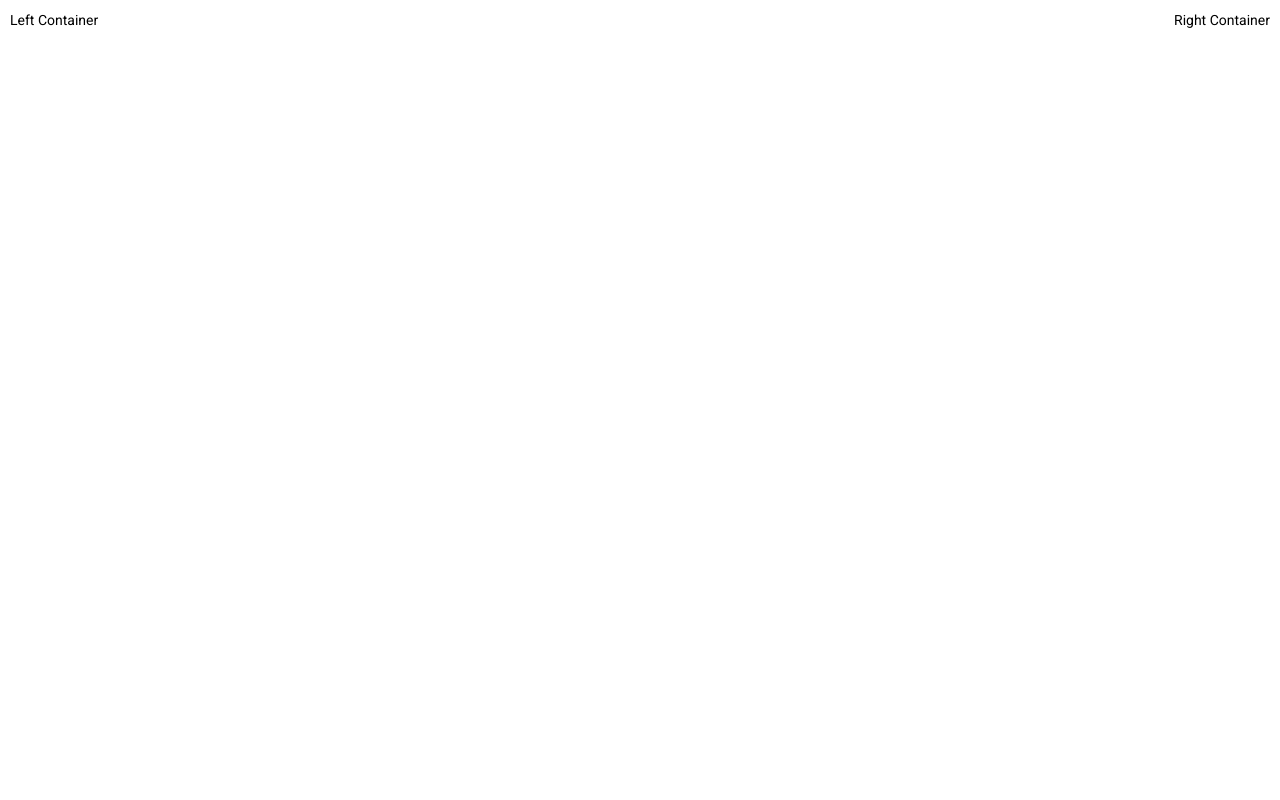
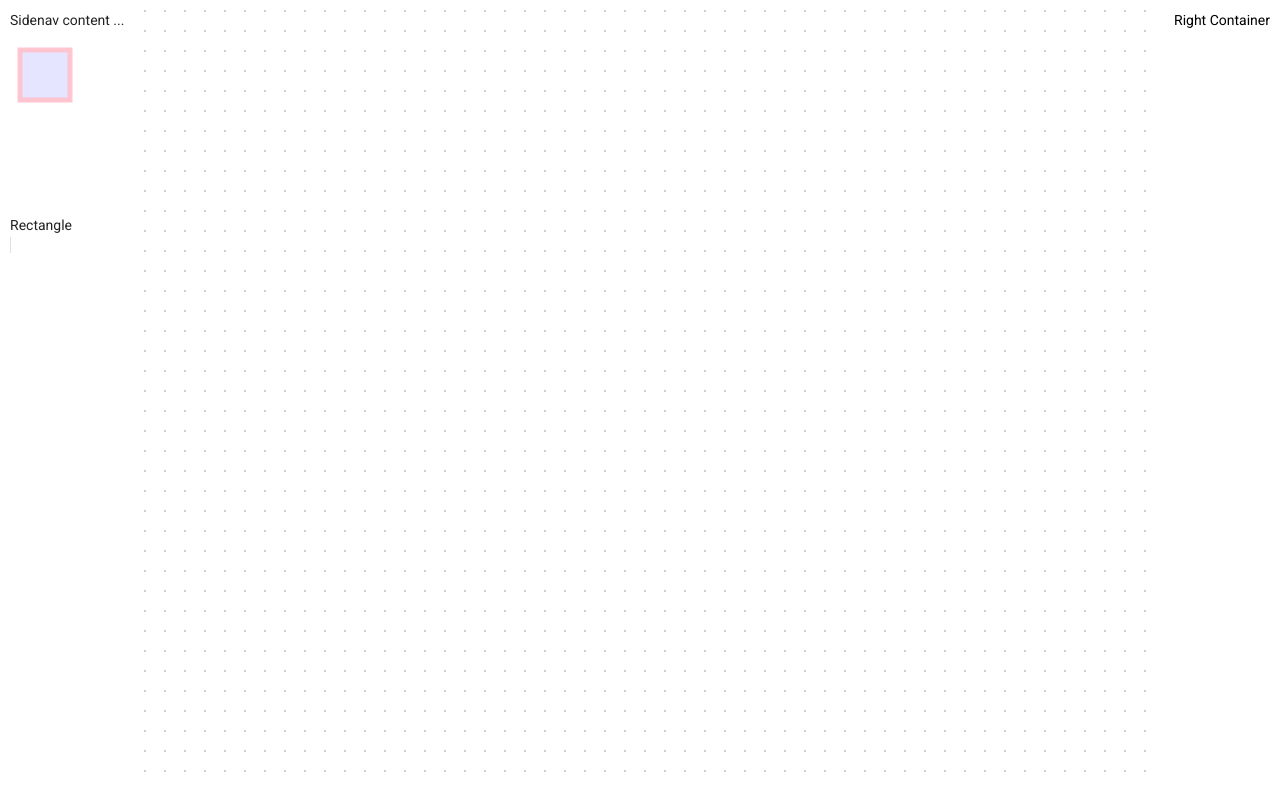
Before and after one commit to vinithkouda/angular, an Angular app: page / in a window 1280 px wide. Built offline with nearby package versions, Linux system fonts and the light colour scheme.

Commit message:
side navigation and svg

```diff
--- a/src/app/app.component.html
+++ b/src/app/app.component.html
@@ -13,19 +13,22 @@
   <!-- Left Container -->
   <div id="left" style="margin: 10px;">
     <div class="bg-primary p-3">
-      Left Container
+      <app-side-navigation></app-side-navigation>
     </div>
   </div>
 
   <!-- Middle Workspace -->
   <div id="middle" style="flex: 1;margin: 10px;">
-    <div class="canvas-container" [style.width.px]="canvasWidth" [style.height.px]="canvasHeight">
-      <canvas #canvasElement [width]="canvasWidth" [height]="canvasHeight"></canvas>
-      <div class="draggable-object" cdkDrag (cdkDragMoved)="onObjectDrag($event)">
-        <!-- Your draggable object content here -->
+      <div id="canvas" style="position: relative; width: 100%; height: 100%;">
+        <svg width="100%" height="100%" xmlns="http://www.w3.org/2000/svg">
+            <defs>
+                <pattern id="dottedGrid" width="20" height="20" patternUnits="userSpaceOnUse">
+                    <circle width="100%" cx="1" cy="1" r="1" fill="rgba(0, 0, 0, 0.25)"></circle>
+                </pattern>
+            </defs>
+            <rect x="0" y="0" width="100%" height="100%" fill="url(#dottedGrid)"></rect>
+        </svg>
       </div>
-
-    </div>
   </div>
 
   <!-- Right Container -->
--- a/src/app/app.component.scss
+++ b/src/app/app.component.scss
@@ -22,22 +22,3 @@
   display: flex;
   height: 100vh; /* Set the container height to 100% of the viewport height */
 }
-
-.canvas-container {
-  overflow: auto;
-  position: relative;
-}
-
-canvas {
-  background-color: white;
-}
-
-.draggable-object {
-  width: 100px;
-  height: 100px;
-  background-color: #3498db;
-  color: white;
-  text-align: center;
-  line-height: 100px;
-  cursor: move;
-}
--- a/src/app/app.component.ts
+++ b/src/app/app.component.ts
@@ -1,35 +1,11 @@
-import { Component, ElementRef, ViewChild } from '@angular/core';
-import { CdkDragMove } from '@angular/cdk/drag-drop';
+import { Component } from '@angular/core';
 
 @Component({
   selector: 'app-root',
   templateUrl: './app.component.html',
+  // template: `<ejs-diagram id="diagram" width="100%" height="580px"></ejs-diagram>`,
   styleUrls: ['./app.component.scss']
 })
 export class AppComponent {
   title = 'grid-app';
-  @ViewChild('canvasElement', { static: true }) canvas!: ElementRef<HTMLCanvasElement>;
-
-  canvasWidth = 800; // Initial canvas width
-  canvasHeight = 600; // Initial canvas height
-
-  constructor() { }
-
-  onObjectDrag(event: CdkDragMove) {
-    const x = event.source.getFreeDragPosition().x;
-    const y = event.source.getFreeDragPosition().y;
-
-    // Check if the object is near the canvas edge and expand if needed
-    const expandThreshold = 50; // Adjust as needed
-    if (x + expandThreshold > this.canvasWidth) {
-      this.canvasWidth += expandThreshold;
-    }
-    if (y + expandThreshold > this.canvasHeight) {
-      this.canvasHeight += expandThreshold;
-    }
-
-    // Update the canvas element's dimensions
-    this.canvas.nativeElement.width = this.canvasWidth;
-    this.canvas.nativeElement.height = this.canvasHeight;
-  }
 }
--- a/src/app/app.module.ts
+++ b/src/app/app.module.ts
@@ -15,7 +15,7 @@ import { SideNavigationComponent } from './side-navigation/side-navigation.compo
     BrowserModule,
     AppRoutingModule,
     BrowserAnimationsModule,
-    SideNavigationComponent
+    SideNavigationComponent,
   ],
   providers: [],
   bootstrap: [AppComponent]
--- a/src/app/side-navigation/side-navigation.component.html
+++ b/src/app/side-navigation/side-navigation.component.html
@@ -1,14 +1,14 @@
-<div class="side-navigation">
+<!-- <div class="side-navigation">
     <div class="draggable-item" draggable="true" (dragstart)="dragStart($event, 'circle')"><svg width="400" height="180">
         <rect x="50" y="20" width="150" height="150" style="fill:blue;stroke:pink;stroke-width:5;fill-opacity:0.1;stroke-opacity:0.9" />
       </svg></div>
     <div class="draggable-item" draggable="true" (dragstart)="dragStart($event, 'rectangle')">Rectangle</div>
-</div>
-this is checking
-
-<!-- <mat-sidenav-container class="example-container" *ngIf="shouldRun">
-    <mat-sidenav mode="side" opened>Sidenav content</mat-sidenav>
-    <mat-sidenav-content>Main content</mat-sidenav-content>
-</mat-sidenav-container>
-<div *ngIf="!shouldRun">Please open on Stackblitz to see result</div>
-   -->
+</div> -->
+<!-- <mat-sidenav-container class="example-container" > -->
+    <mat-sidenav mode="side" opened>Sidenav content ...
+        <div class="draggable-item" draggable="true" (dragstart)="dragStart($event, 'circle')"><svg width="100" height="180">
+            <rect x="10" y="20" width="50" height="50" style="fill:blue;stroke:pink;stroke-width:5;fill-opacity:0.1;stroke-opacity:0.9" />
+        </svg></div>
+        <div class="draggable-item" draggable="true" (dragstart)="dragStart($event, 'rectangle')">Rectangle</div>
+    </mat-sidenav>
+<!-- </mat-sidenav-container> -->
--- a/src/app/side-navigation/side-navigation.component.scss
+++ b/src/app/side-navigation/side-navigation.component.scss
@@ -14,7 +14,8 @@
 //   }
 
 .example-container {
-    position: absolute;
+    // position: absolute;
+    height: 100vh;
     top: 0;
     bottom: 0;
     left: 0;
--- a/src/app/side-navigation/side-navigation.component.ts
+++ b/src/app/side-navigation/side-navigation.component.ts
@@ -21,6 +21,5 @@ export class SideNavigationComponent implements OnInit {
       event.dataTransfer.setData('text/plain', shape);
     }
   }
-  // shouldRun = /(^|.)(stackblitz|webcontainer).(io|com)$/.test(window.location.host);
 
 }
```
Also changed, not shown: package.json (line endings or trailing spaces), 1 other file (tests, documents, lock files or other folders).
